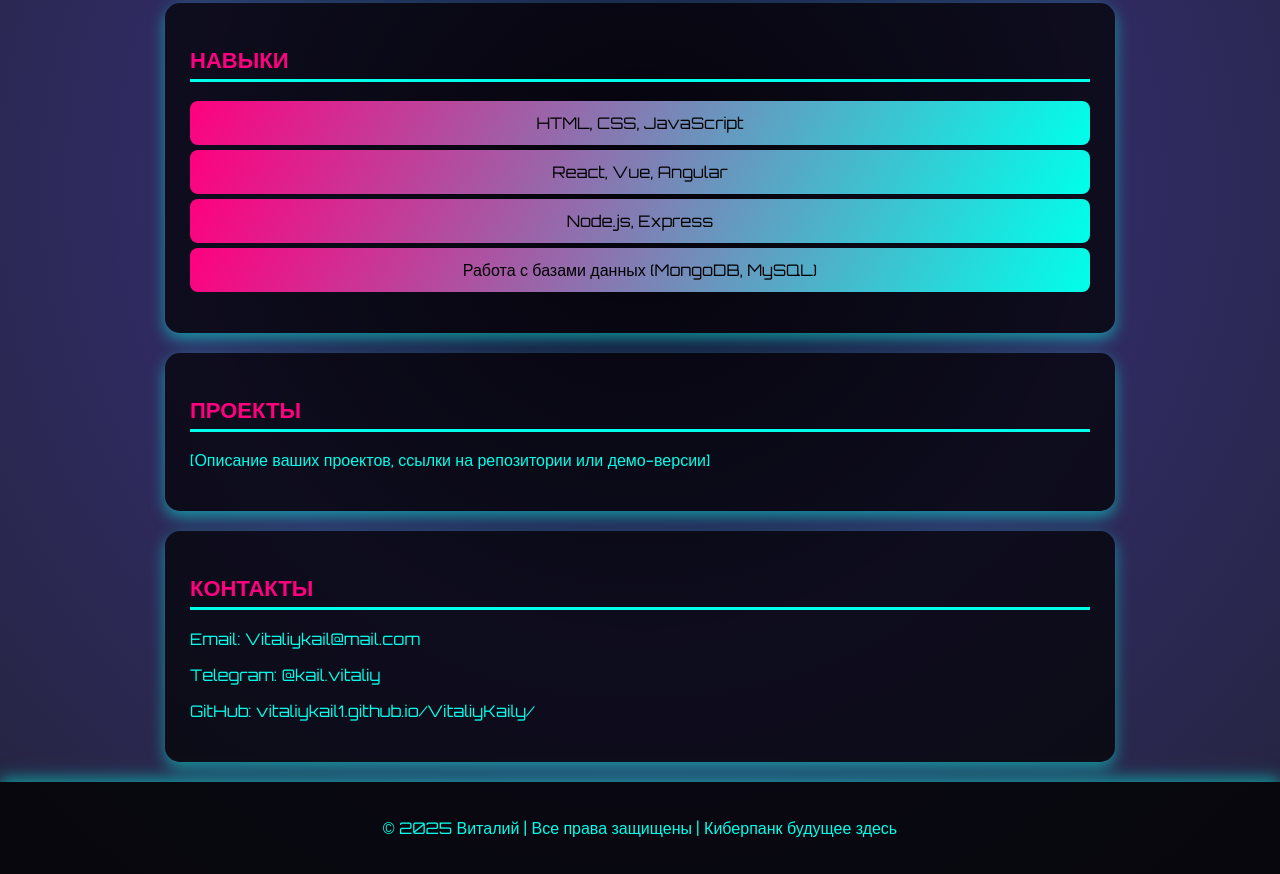
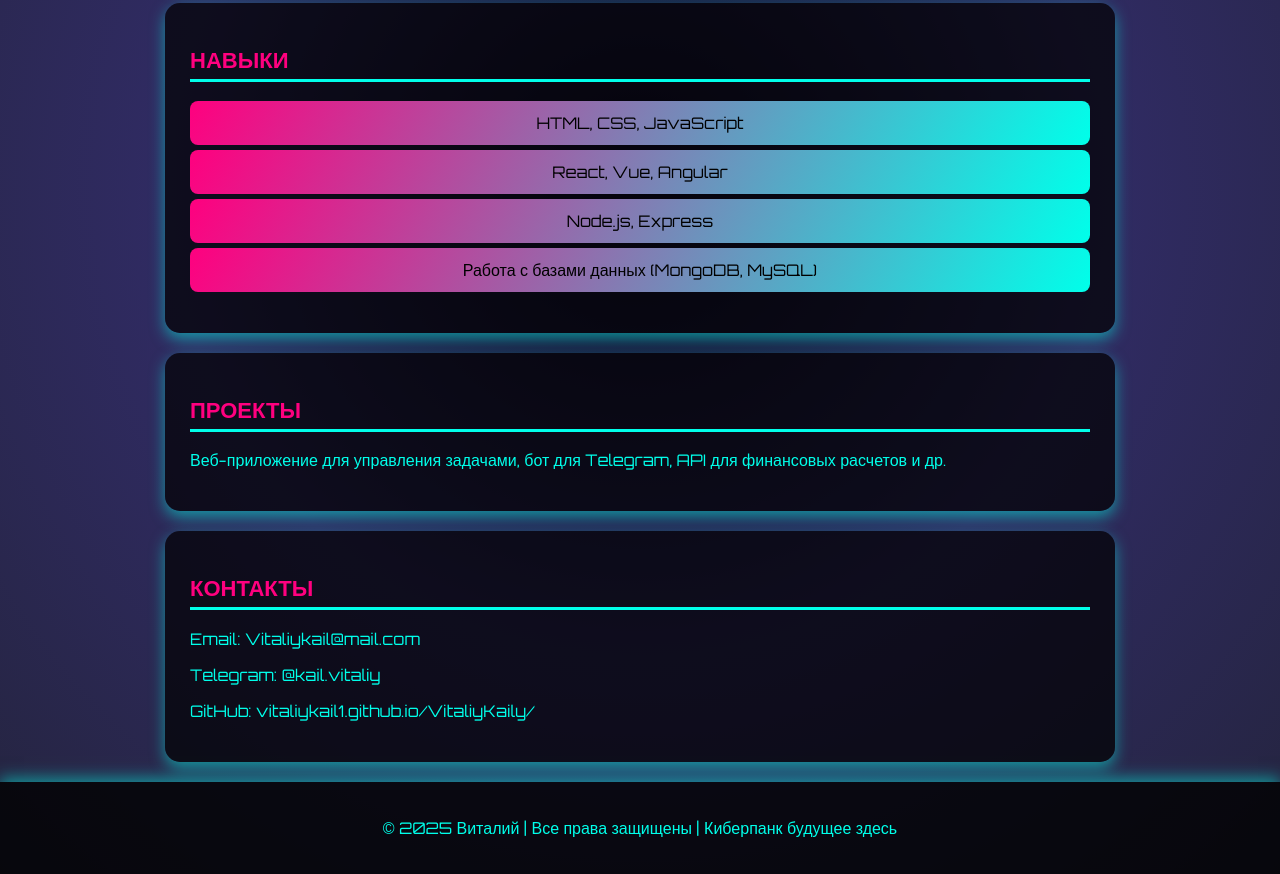
Before and after one commit to vitaliykail1/VitaliyKaily, a plain HTML site: page index.html in a window 1280 px wide. Shown: the part 500-1374 px from the top of the page. Drawn offline with Linux system fonts and the light colour scheme.

Commit message:
Update index.html

```diff
--- a/index.html
+++ b/index.html
@@ -34,7 +34,8 @@
 
     <div class="container">
         <h2>Проекты</h2>
-        <p>[Описание ваших проектов, ссылки на репозитории или демо-версии]</p>
+        <p>Веб-приложение для управления задачами, бот для Telegram, API для финансовых расчетов и др.
+</p>
     </div>
 
     <div class="container">
```
